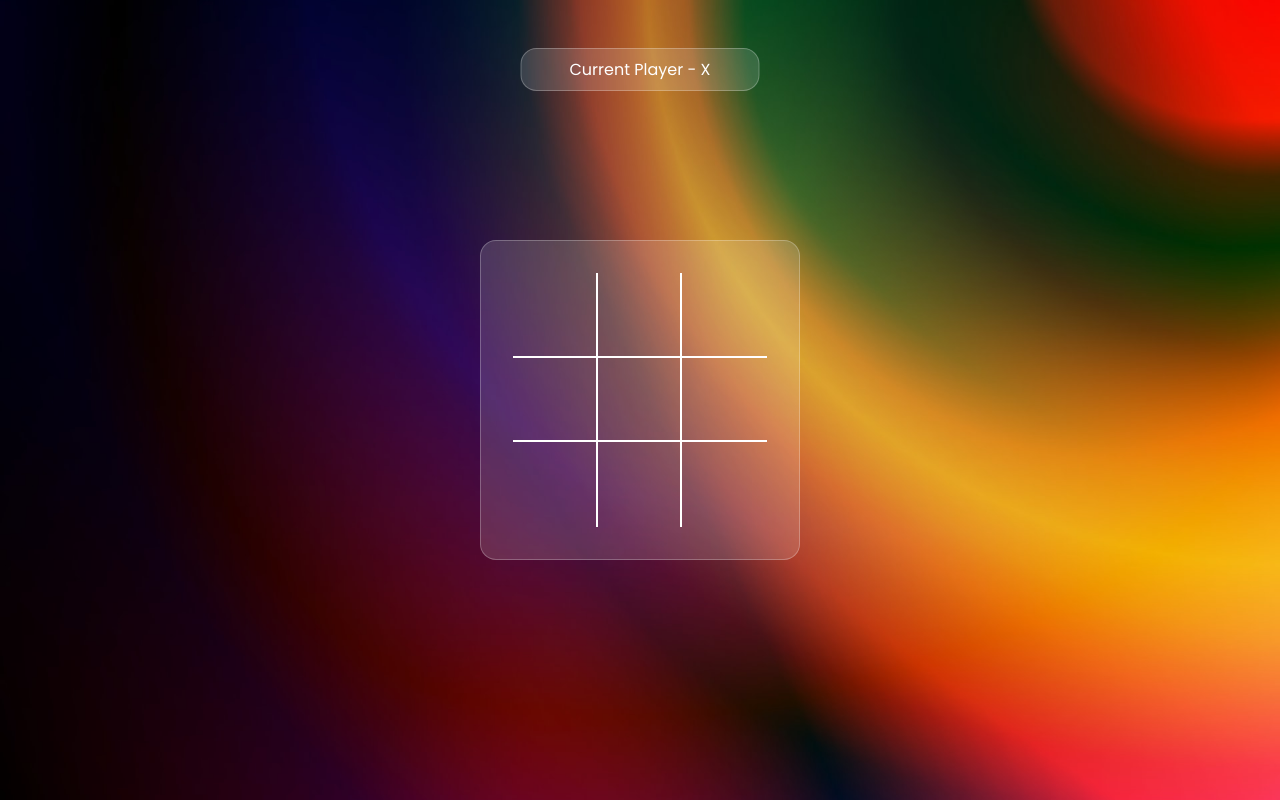
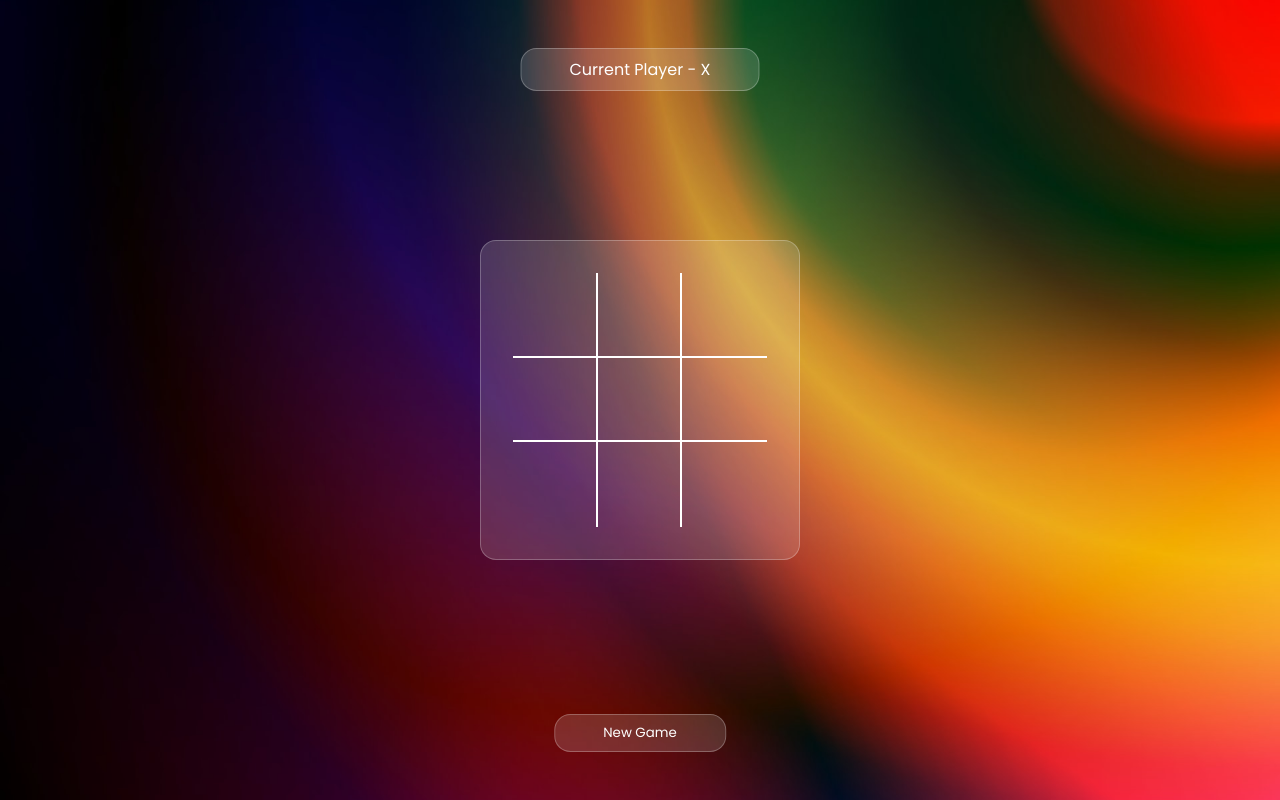
Before and after one commit to varmaexe/tictactoe, a plain HTML site: page index.html in a window 1280 px wide. Drawn offline with Linux system fonts and the light colour scheme.

Commit message:
new game funtion

```diff
--- a/index.js
+++ b/index.js
@@ -20,6 +20,13 @@ const winningPositions = [
 function initGame(){
     currentPlayer = "X";
     gameGrid = ["","","","","","","","",""];
+    //update empty grid on UI
+    boxes.forEach((box,index)=> {
+        box.innerText = ""
+        boxes[index].style.pointerEvents = "all";
+        //missing something
+
+    })
     newGameBtn.classList.remove("active")
     gameInfo.innerText = `Current Player - ${currentPlayer}`;
 }
--- a/style.css
+++ b/style.css
@@ -81,7 +81,7 @@
     padding: 0.5rem 3rem;
     text-align: center;
     cursor: pointer;
-    display: none;
+    /* display: none; */
 }
 
 .btn.active{
```
